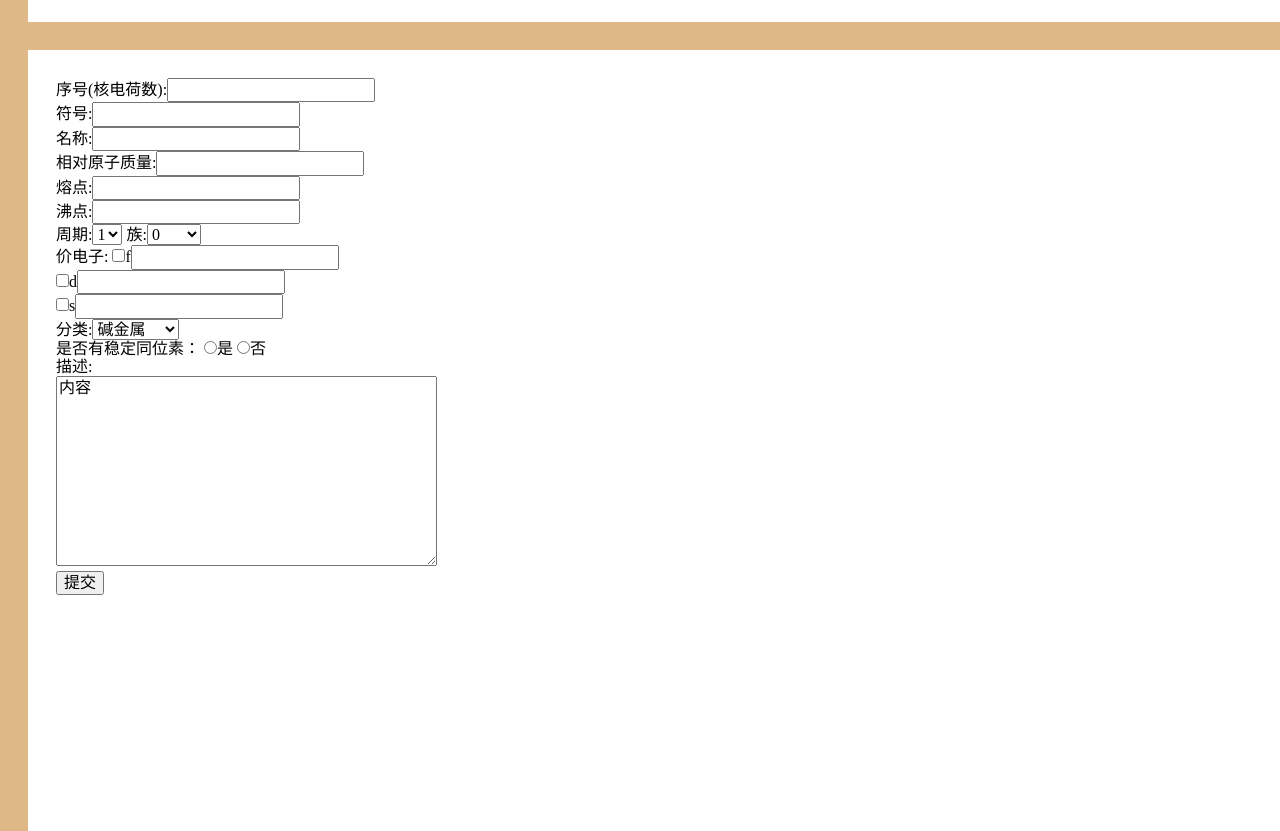
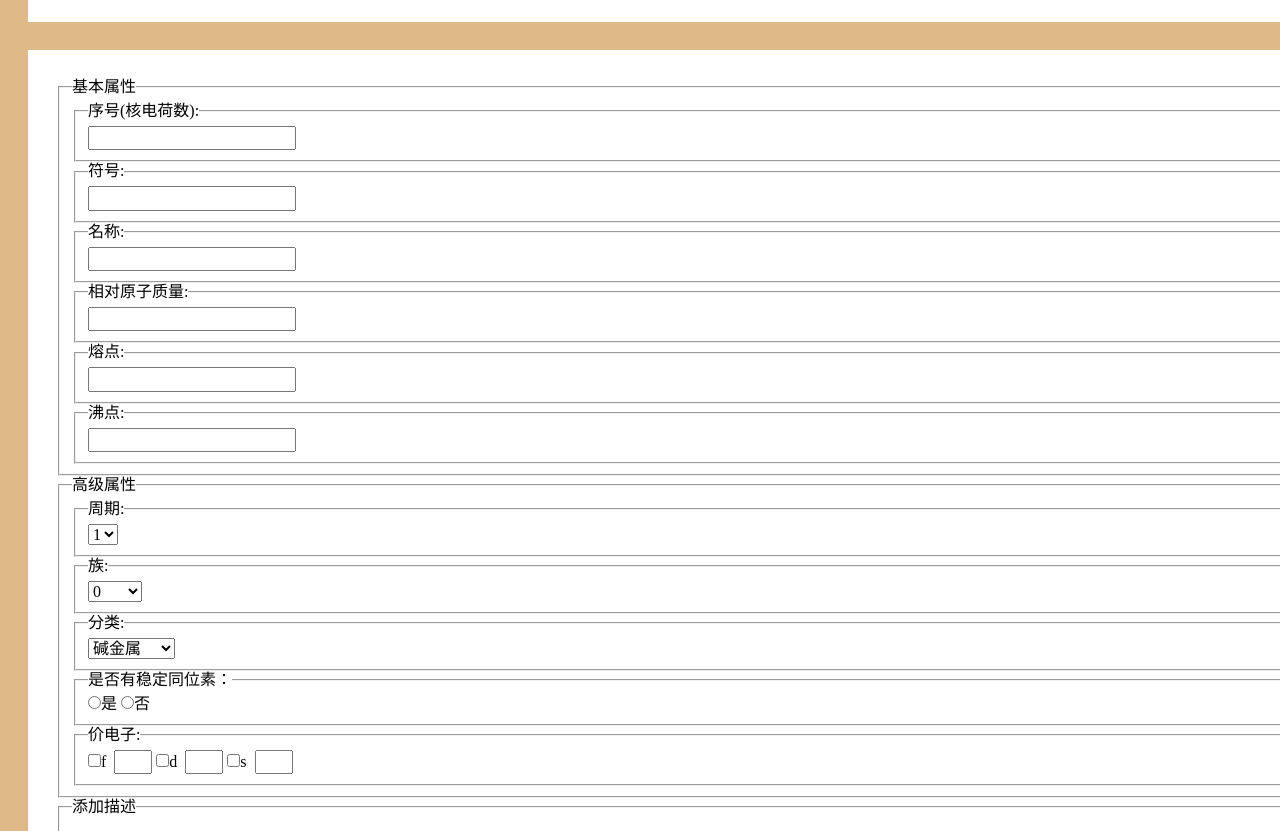
Before and after one commit to inconelx/learnweb, a plain HTML site: page form.html in a window 1280 px wide. Shown: the part 118-949 px from the top of the page. Drawn offline with Linux system fonts and the light colour scheme; files whose address does not match are found by name.

Commit message:
Add files via upload

```diff
--- a/form.html
+++ b/form.html
@@ -29,17 +29,38 @@
     </div>
 
         <form>
-            序号(核电荷数):<input type="number" name="number"><br>
-
-            符号:<input type="text" name="symbol"><br>
-
-            名称:<input type="text" name="zh_symbol"><br>
-
-            相对原子质量:<input type="number" step="0.0001" name="weight"><br>
-
-            熔点:<input type="number" name="melting_point"><br>
-            沸点:<input type="number" name="boiling_point"><br>
-            周期:<select name="periodic">
+          <fieldset id="baseinfo">
+            <legend>基本属性</legend>
+            <fieldset>
+              <legend>序号(核电荷数):</legend>
+              <input type="number" name="number">
+            </fieldset>
+            <fieldset>
+              <legend>符号:</legend>
+              <input type="text" name="symbol">
+            </fieldset>
+            <fieldset>
+              <legend>名称:</legend>
+              <input type="text" name="zh_symbol">
+            </fieldset>
+            <fieldset>
+              <legend>相对原子质量:</legend>
+              <input type="number" step="0.0001" name="weight">
+            </fieldset>
+            <fieldset>
+              <legend>熔点:</legend>
+              <input type="number" name="melting_point">
+            </fieldset>
+            <fieldset>
+              <legend>沸点:</legend>
+              <input type="number" name="boiling_point">
+            </fieldset>
+        </fieldset>
+        <fieldset id="highinfo">
+          <legend>高级属性</legend>
+          <fieldset>
+            <legend>周期:</legend>
+            <select name="periodic">
               <option value="p1">1</option>
               <option value="p2">2</option>
               <option value="p3">3</option>
@@ -48,8 +69,10 @@
               <option value="p6">6</option>
               <option value="p7">7</option>
             </select>
-
-            族:<select name="clan">
+          </fieldset>
+          <fieldset>
+            <legend>族:</legend>
+            <select name="clan">
               <option value="a0">0</option>
               <option value="a1">ⅠA</option>
               <option value="a2">ⅡA</option>
@@ -66,14 +89,11 @@
               <option value="b6">ⅥB</option>
               <option value="b7">ⅦB</option>
               <option value="b8">ⅧB</option>
-            </select><br>
-
-            价电子:
-            <input type="checkbox" name="boxs" value="f_e">f<input type="number" name="f_e_number"><br>
-            <input type="checkbox" name="boxs" value="d_e">d<input type="number" name="d_e_number"><br>
-            <input type="checkbox" name="boxs" value="s_e">s<input type="number" name="s_e_number"><br>
-
-            分类:<select name="classification">
+            </select>
+          </fieldset>
+          <fieldset>
+            <legend>分类:</legend>
+            <select name="classification">
               <option value="a1">碱金属</option>
               <option value="a2">碱土金属</option>
               <option value="b">过渡金属</option>
@@ -85,18 +105,37 @@
               <option value="a7">卤素</option>
               <option value="0">稀有气体</option>
               <option value="unknow">未知</option>
-                </select><br>
-
-
-            是否有稳定同位素：
+          </select>
+          </fieldset>
+          <fieldset>
+            <legend>是否有稳定同位素：</legend>
             <input type="radio" name="a1" value="y_">是
-            <input type="radio" name="a1" value="n_">否<br>
-
-            描述:<br><textarea rows="10" cols="40">内容</textarea><br>
-            <input type="submit" value="提交">
+            <input type="radio" name="a1" value="n_">否
+          </fieldset>
+          <fieldset>
+            <legend>价电子:</legend>
+              <input type="checkbox" name="boxs" value="f_e">f&nbsp;
+              <input type="number" name="f_e_number" style="width: 30px;">
+              <input type="checkbox" name="boxs" value="d_e">d&nbsp;
+              <input type="number" name="d_e_number" style="width: 30px;">
+              <input type="checkbox" name="boxs" value="s_e">s&nbsp;
+              <input type="number" name="s_e_number" style="width: 30px;">
+          </fieldset>
+          </fieldset>
+          <fieldset id="detailbrief">
+            <legend >添加描述</legend>
+            <button type="button" style="margin-top:1%;margin-bottom:1%;height:40px">新增段落</button>
+          </fieldset>
+          <fieldset id="detailimage">
+            <legend>添加图片</legend>
+            <button type="button" style="margin-top:1%;margin-bottom:1%;height:40px">新增图片</button>
+            <div id="upimgs"></div>
+          </fieldset>
+          <button type="submit" style="margin-top:1%;margin-bottom:1%;height:40px">提交</button>
         </form>
       </div>
     </main>
 
   </body>
+  <script src="js/form.js"></script>
 </html>
```
Also changed, not shown: detail.html (+30 -2 lines). Lines whose indentation alone changed are shown as unchanged.
